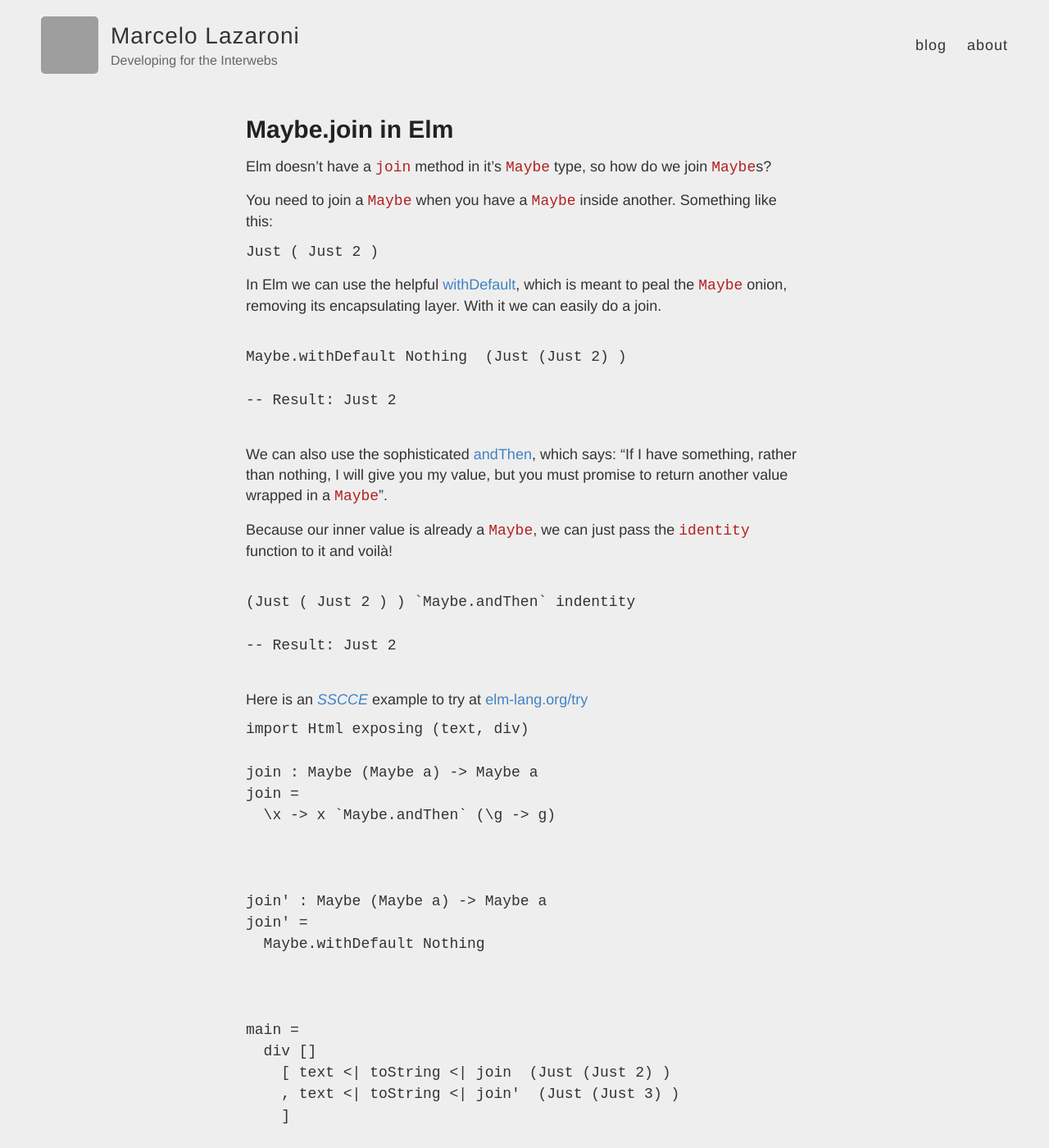
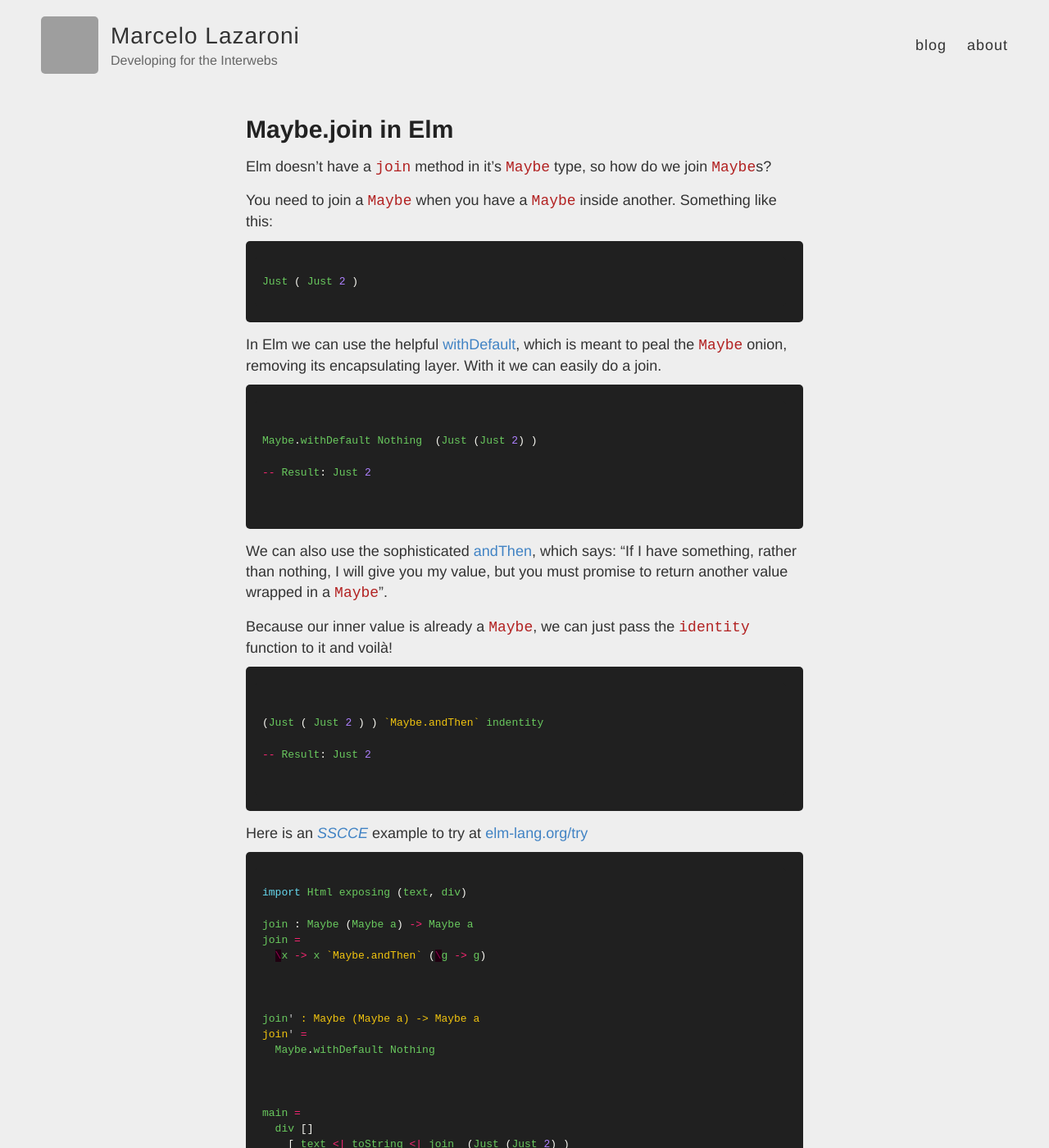
Before and after one commit to lazamar/lazamar.github.io, a Jekyll site: the page built from _posts/2016-11-06-maybe-join-in-elm.md, in a window 1280 px wide and 1400 px high. Shown: the whole window at 82% size. Built offline with Jekyll 4.4.1, drawn with Linux system fonts in a browser that asks for light colours; comment, search, counter and statistics services are not loaded; some of the changed text lies outside the part shown; grey boxes are pictures that could not be loaded.

Commit message:
Try with lower case on javasvcript

````diff
--- a/_posts/2016-11-06-maybe-join-in-elm.md
+++ b/_posts/2016-11-06-maybe-join-in-elm.md
@@ -7,13 +7,13 @@ Elm doesn't have a `join` method in it's `Maybe` type, so how do we join `Maybe`
 
 You need to join a `Maybe` when you have a `Maybe` inside another. Something like this:
 
-``` JavaScript
+``` javascript
 Just ( Just 2 )
 ```
 
 In Elm we can use the helpful [withDefault](http://package.elm-lang.org/packages/elm-lang/core/latest/Maybe#withDefault), which is meant to peal the `Maybe` onion, removing its encapsulating layer. With it we can easily do a join.
 
-``` JavaScript
+``` javascript
 
 Maybe.withDefault Nothing  (Just (Just 2) )
 
@@ -25,7 +25,7 @@ We can also use the sophisticated [andThen](http://package.elm-lang.org/packages
 
 Because our inner value is already a `Maybe`, we can just pass the `identity` function to it and voilà!
 
-``` JavaScript
+``` javascript
 
 (Just ( Just 2 ) ) `Maybe.andThen` indentity
 
@@ -36,7 +36,7 @@ Because our inner value is already a `Maybe`, we can just pass the `identity` fu
 
 Here is an *[SSCCE](http://sscce.org/)* example to try at [elm-lang.org/try](elm-lang.org/try)
 
-``` JavaScript
+``` javascript
 import Html exposing (text, div)
 
 join : Maybe (Maybe a) -> Maybe a
````
